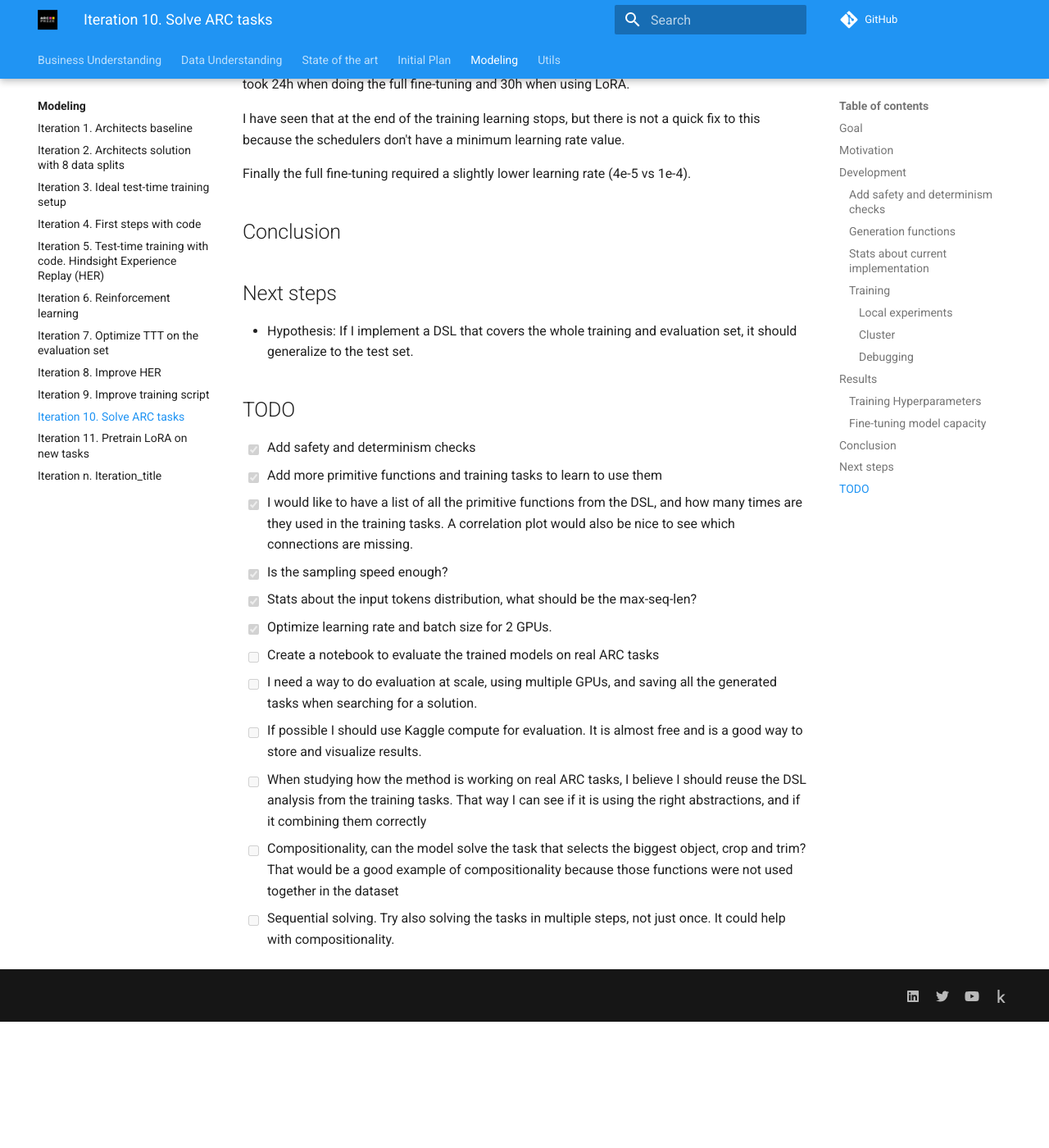
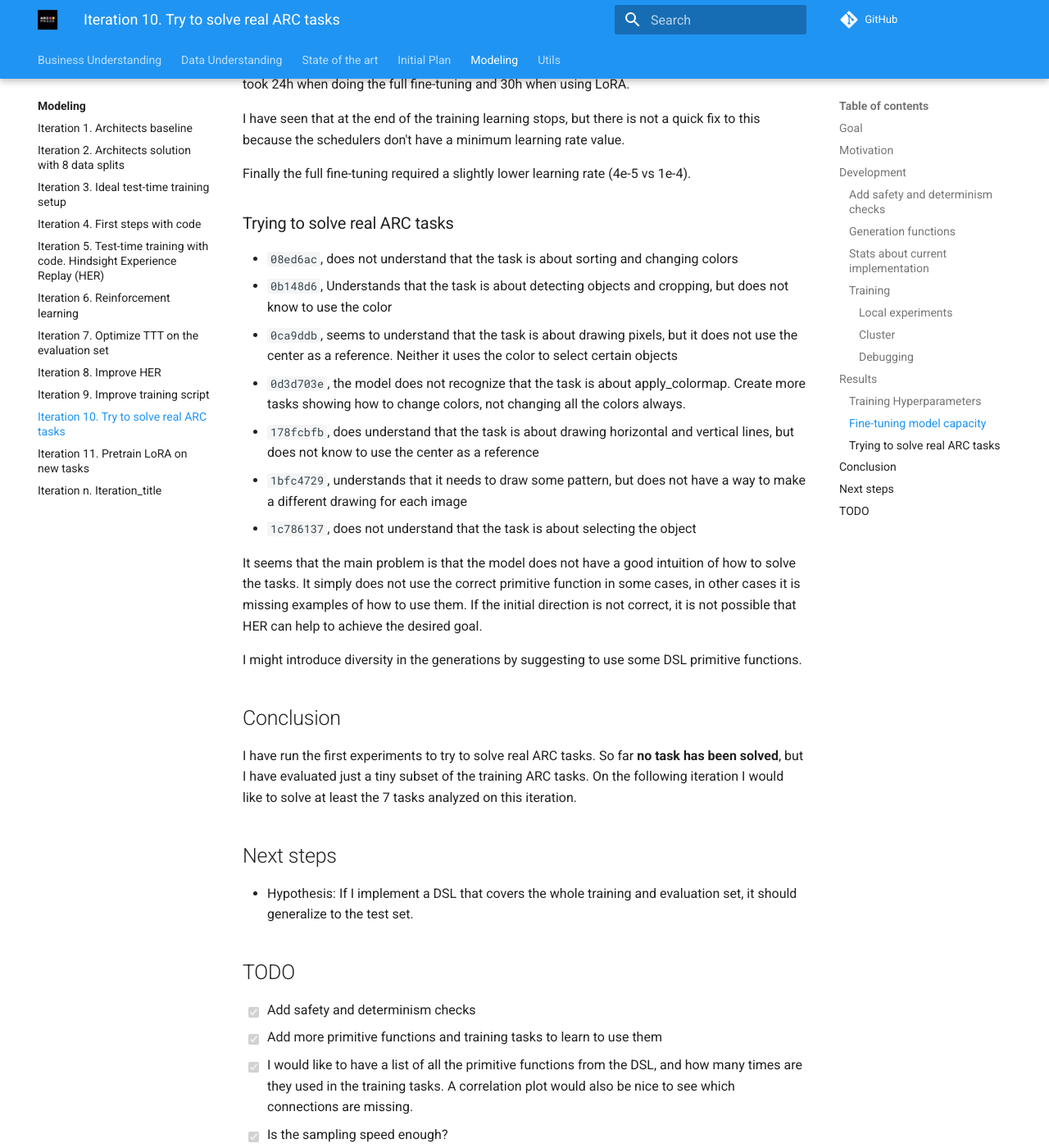
Before and after one commit to ironbar/arc25, an MkDocs documentation site: the page built from docs/modeling/Iteration_10_solve_arc_tasks.md, in a window 1280 px wide and 1400 px high, scrolled down 4477 px. Shown: the whole window at 82% size. Built offline with MkDocs 1.6.1 and Material for MkDocs 9.7.7, drawn with Linux system fonts in a browser that asks for light colours; comment, search, counter and statistics services are not loaded; before the commit the page ends 5723 px from its top, so only the background shows below that; some of the changed text lies outside the part shown.

Commit message:
closing iteration 10

```diff
--- a/docs/modeling/Iteration_10_solve_arc_tasks.md
+++ b/docs/modeling/Iteration_10_solve_arc_tasks.md
@@ -1,4 +1,4 @@
-# Iteration 10. Solve ARC tasks
+# Iteration 10. Try to solve real ARC tasks
 
 _22-05-2025_
 
@@ -416,7 +416,27 @@ the schedulers don't have a minimum learning rate value.
 
 Finally the full fine-tuning required a slightly lower learning rate (4e-5 vs 1e-4).
 
+### Trying to solve real ARC tasks
+
+- `08ed6ac`, does not understand that the task is about sorting and changing colors
+- `0b148d6`, Understands that the task is about detecting objects and cropping, but does not know to use the color
+- `0ca9ddb`, seems to understand that the task is about drawing pixels, but it does not use the center as a reference. Neither it uses the color to select certain objects
+- `0d3d703e`, the model does not recognize that the task is about apply_colormap. Create more tasks showing how to change colors, not changing all the colors always.
+- `178fcbfb`, does understand that the task is about drawing horizontal and vertical lines, but does not know to use the center as a reference
+- `1bfc4729`, understands that it needs to draw some pattern, but does not have a way to make a different drawing for each image
+- `1c786137`, does not understand that the task is about selecting the object
+
+It seems that the main problem is that the model does not have a good intuition of how to solve the tasks.
+It simply does not use the correct primitive function in some cases, in other cases it is missing examples of how
+to use them. If the initial direction is not correct, it is not possible that HER can help to achieve the desired goal.
+
+I might introduce diversity in the generations by suggesting to use some DSL primitive functions.
+
 ## Conclusion
+
+I have run the first experiments to try to solve real ARC tasks. So far **no task has been solved**, but I have evaluated
+just a tiny subset of the training ARC tasks. On the following iteration I would like to solve at least the 7 tasks
+analyzed on this iteration.
 
 ## Next steps
 
@@ -430,10 +450,10 @@ Finally the full fine-tuning required a slightly lower learning rate (4e-5 vs 1e
 - [x] Is the sampling speed enough?
 - [x] Stats about the input tokens distribution, what should be the max-seq-len?
 - [x] Optimize learning rate and batch size for 2 GPUs.
-- [ ] Create a notebook to evaluate the trained models on real ARC tasks
+- [x] Create a notebook to evaluate the trained models on real ARC tasks
 - [ ] I need a way to do evaluation at scale, using multiple GPUs, and saving all the generated tasks when searching for a solution.
 - [ ] If possible I should use Kaggle compute for evaluation. It is almost free and is a good way to store and visualize results.
-- [ ] When studying how the method is working on real ARC tasks, I believe I should reuse the DSL analysis from the training tasks.
+- [x] When studying how the method is working on real ARC tasks, I believe I should reuse the DSL analysis from the training tasks.
   That way I can see if it is using the right abstractions, and if it combining them correctly
 - [ ] Compositionality, can the model solve the task that selects the biggest object, crop and trim? That
   would be a good example of compositionality because those functions were not used together in the dataset
```
